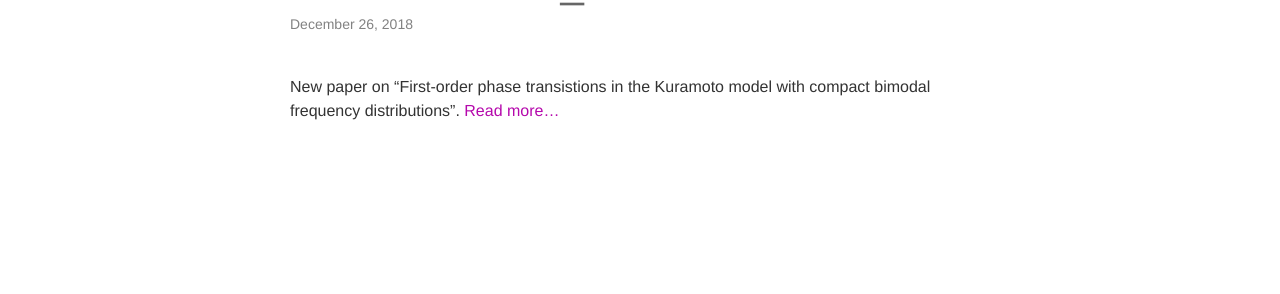
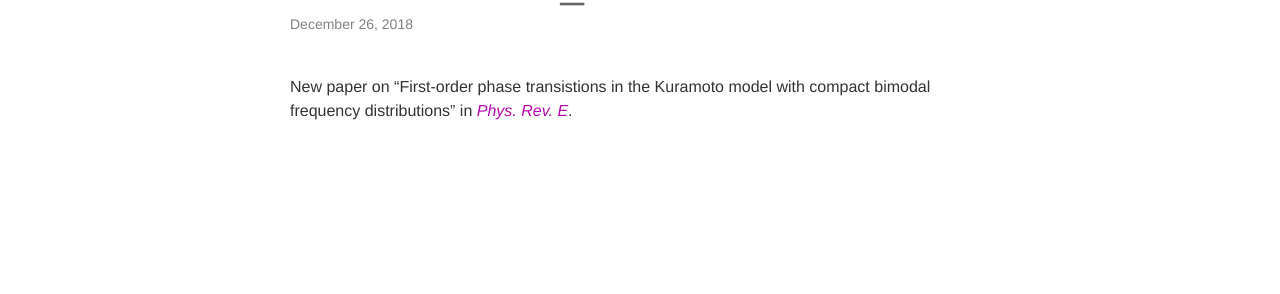
Before and after one commit to BastianPietras/bastianpietras.github.io, a Jekyll site: the page built from _news/announcement_6.md, in a window 1280 px wide. Shown: the part 138-432 px from the top of the page. Built offline with Jekyll 4.4.1, drawn with Linux system fonts in a browser that asks for light colours.

Commit message:
Update announcement_6.md

```diff
--- a/_news/announcement_6.md
+++ b/_news/announcement_6.md
@@ -4,4 +4,4 @@ date: 2018-12-26
 inline: true
 ---
 
-New paper on "First-order phase transistions in the Kuramoto model with compact bimodal frequency distributions". [Read more...](https://journals.aps.org/pre/abstract/10.1103/PhysRevE.98.062219)
+New paper on "First-order phase transistions in the Kuramoto model with compact bimodal frequency distributions" in [_Phys. Rev. E_](https://journals.aps.org/pre/abstract/10.1103/PhysRevE.98.062219).
```
